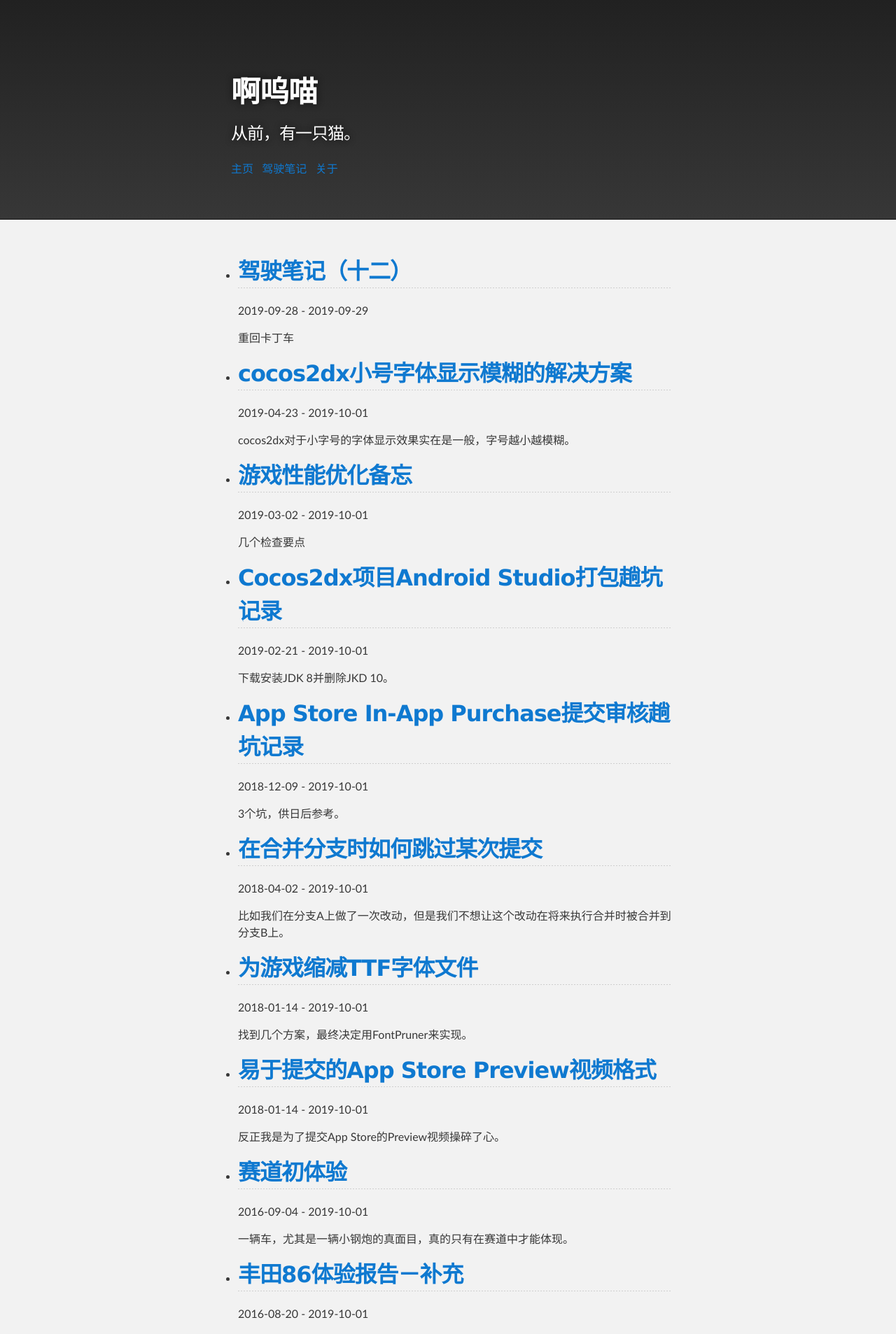
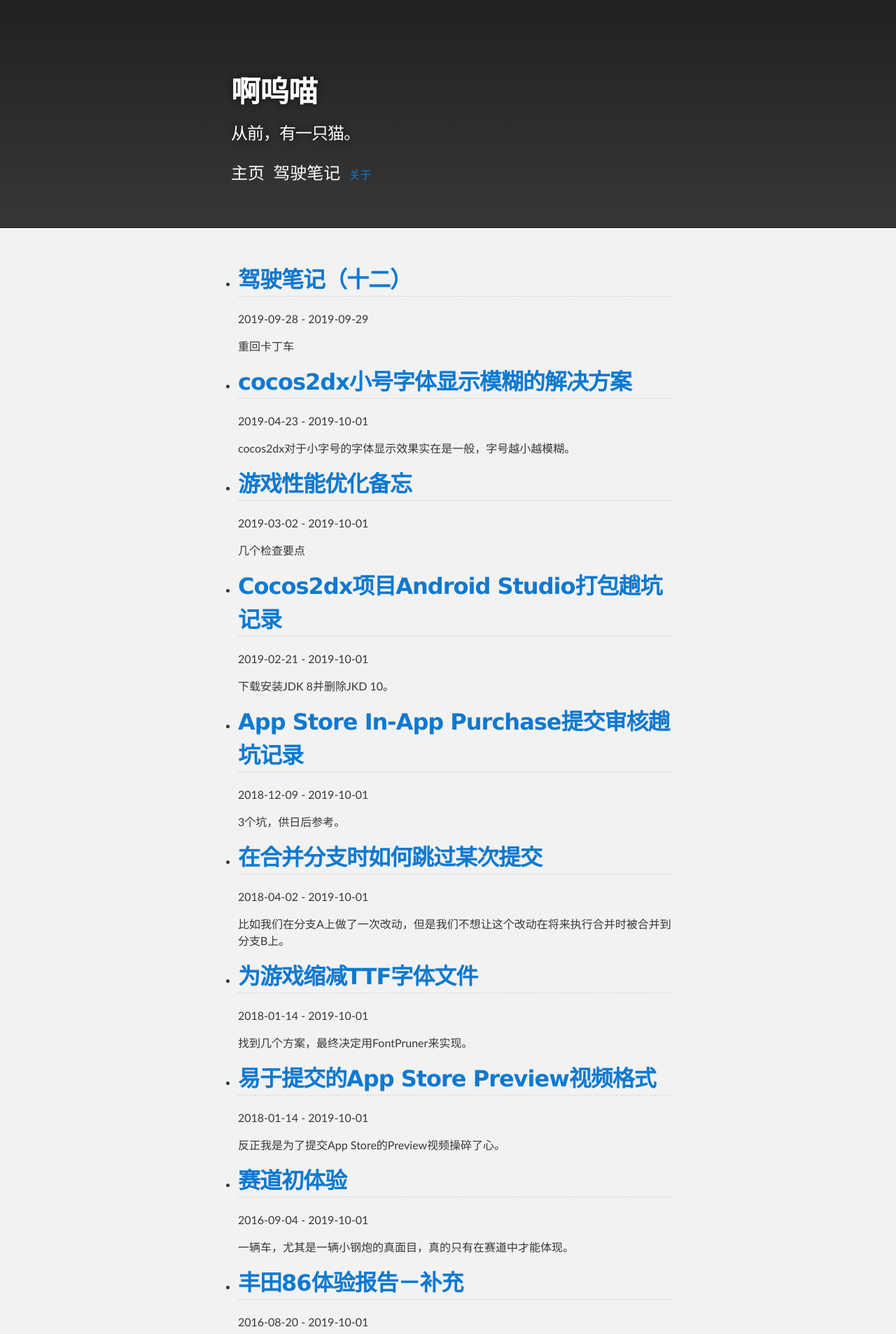
Before and after one commit to icrmio/icrmio.github.io, a Jekyll site: the page built from index.html, in a window 1280 px wide. Shown: the top 1907 px of the page at 70% size. Built offline with Jekyll 4.4.1, drawn with Linux system fonts in a browser that asks for light colours.

Commit message:
Update default.html

```diff
--- a/_layouts/default.html
+++ b/_layouts/default.html
@@ -20,8 +20,8 @@
           <h1 id="project_title">{{ site.title | default: site.github.repository_name }}</h1>
           <h2 id="project_tagline">{{ site.description | default: site.github.project_tagline }}</h2>
 
-          <a href="https://icrmio.github.io/">主页</a>&nbsp;&nbsp;
-          <a href="https://icrmio.github.io/driving_notes.html">驾驶笔记</a>&nbsp;&nbsp;
+          <a style="color:white; font-size:24px;" href="https://icrmio.github.io/">主页</a>&nbsp;&nbsp;
+          <a style="color:white; font-size:24px;" href="https://icrmio.github.io/driving_notes.html">驾驶笔记</a>&nbsp;&nbsp;
           <a href="https://icrmio.github.io/about.html">关于</a>
 
         </header>
```
